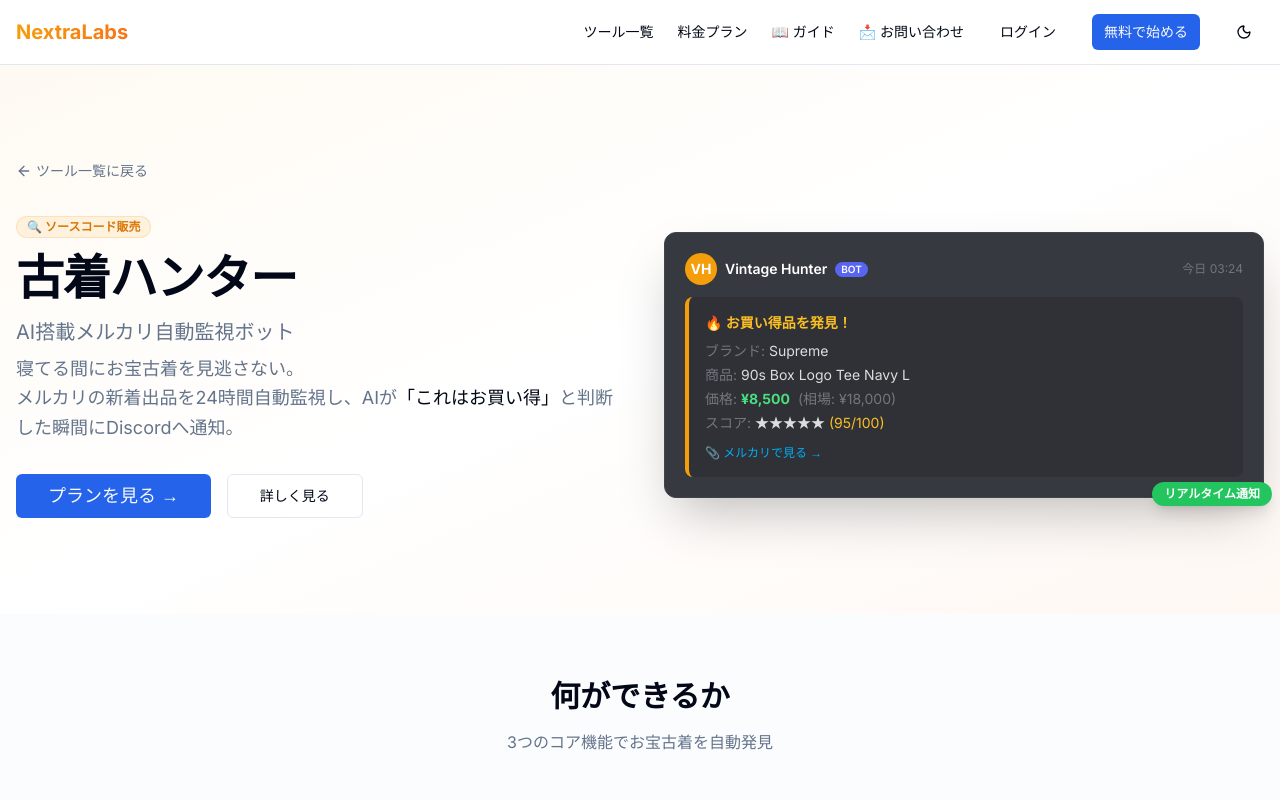
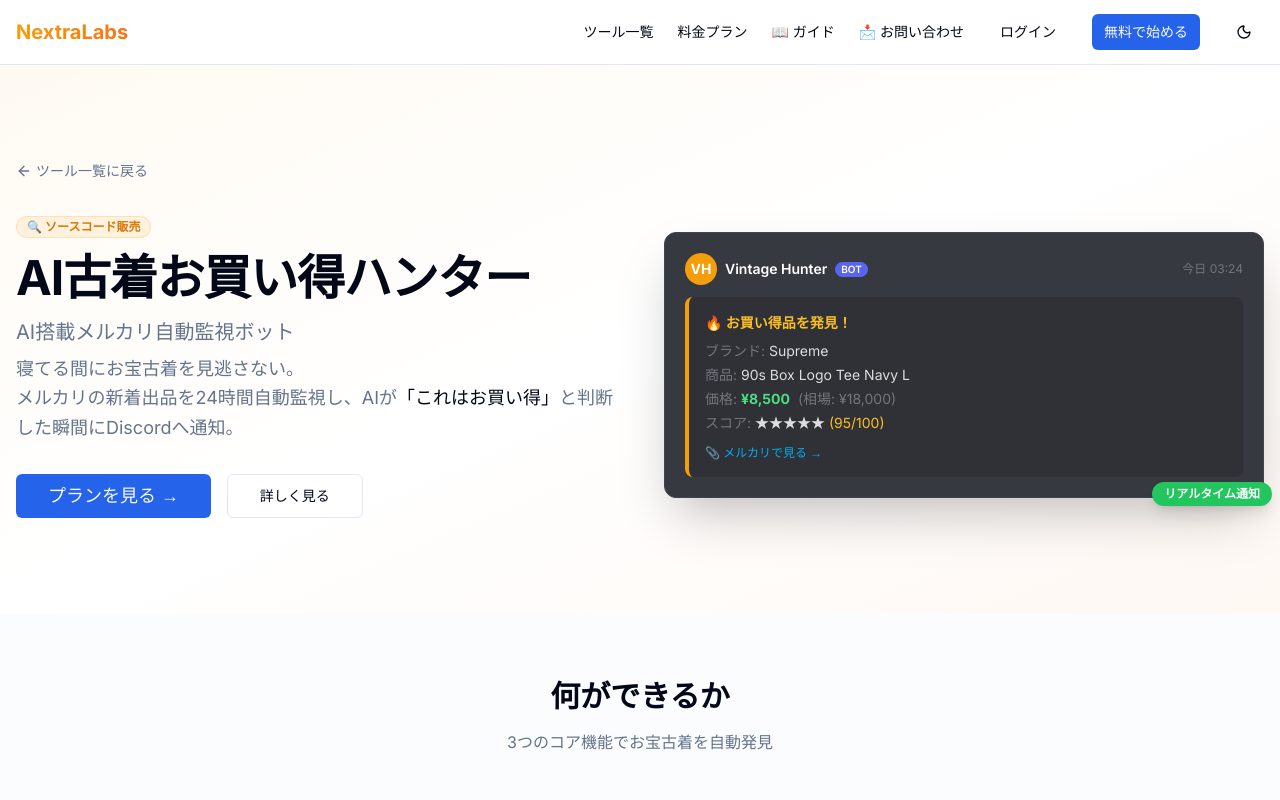
Before and after one commit to fyoneyone9-cyber/nextralabs-membership, a Next.js app: page /products/vintage-hunter in a window 1280 px wide. Shown: the top 800 px of the page. Built offline with nearby package versions, Linux system fonts and the light colour scheme; no server answers.

Commit message:
feat: rename to AI古着お買い得ハンター, move to premium (6 premium tools)

```diff
--- a/src/app/api/check-access/route.ts
+++ b/src/app/api/check-access/route.ts
@@ -11,7 +11,7 @@ export async function POST(request: NextRequest) {
       return NextResponse.json({ hasAccess: false, reason: 'not_logged_in' })
     }
 
-    const PREMIUM_TOOLS = ['inbox-organizer', 'prompt-master', 'youtube-producer', 'pet-translator', 'ai-select-shop']
+    const PREMIUM_TOOLS = ['inbox-organizer', 'prompt-master', 'youtube-producer', 'pet-translator', 'ai-select-shop', 'vintage-hunter']
 
     // 1. サブスクチェック
     const { data: subscription } = await supabase
--- a/src/app/products/page.tsx
+++ b/src/app/products/page.tsx
@@ -234,12 +234,12 @@ const lifeTools: Product[] = [
 const bizTools: Product[] = [
   {
     id: 'vintage-hunter',
-    title: '古着ハンター',
+    title: 'AI古着お買い得ハンター',
     subtitle: 'AI搭載メルカリ自動監視ボット',
     description:
       'メルカリの新着出品を24時間自動監視し、AIが「お買い得」と判断した瞬間にDiscordへ通知。寝てる間にお宝古着を見逃さない。',
-    price: '¥980/月',
-    priceNote: 'スタンダードプラン',
+    price: '¥1,980/月',
+    priceNote: 'プレミアムプラン',
     tags: ['Python', 'AWS Lambda', 'AI', 'Discord'],
     icon: Search,
     color: 'from-amber-500 to-orange-500',
@@ -473,7 +473,7 @@ export default function ProductsPage() {
           </div>
           <div className="w-px h-6 bg-border" />
           <div className="flex items-center gap-1.5">
-            <span className="font-bold text-2xl text-violet-500">5</span>
+            <span className="font-bold text-2xl text-violet-500">6</span>
             <span className="text-muted-foreground">プレミアム</span>
           </div>
         </div>
--- a/src/app/products/vintage-hunter/page.tsx
+++ b/src/app/products/vintage-hunter/page.tsx
@@ -179,7 +179,7 @@ export default function VintageHunterPage() {
                 🔍 ソースコード販売
               </Badge>
               <h1 className="text-4xl md:text-5xl font-bold tracking-tight mb-4">
-                古着ハンター
+                AI古着お買い得ハンター
               </h1>
               <p className="text-xl text-muted-foreground mb-2">
                 AI搭載メルカリ自動監視ボット
@@ -545,7 +545,7 @@ export default function VintageHunterPage() {
               <Button size="lg" className="text-xl px-12 py-6 shadow-lg">プランを見る →</Button>
             </Link>
             <p className="text-xs text-muted-foreground">
-              スタンダードプラン（¥980/月）で全ツール使い放題
+              プレミアムプラン（¥1,980/月）でプレミアムプラン限定ツール
             </p>
           </div>
         </div>
--- a/src/components/tools/AccessGate.tsx
+++ b/src/components/tools/AccessGate.tsx
@@ -2,7 +2,7 @@ import { redirect } from 'next/navigation'
 import { createServerSupabaseClient } from '@/lib/supabase/server'
 import Link from 'next/link'
 
-const PREMIUM_TOOLS = ['inbox-organizer', 'prompt-master', 'youtube-producer', 'pet-translator', 'ai-select-shop']
+const PREMIUM_TOOLS = ['inbox-organizer', 'prompt-master', 'youtube-producer', 'pet-translator', 'ai-select-shop', 'vintage-hunter']
 
 interface AccessGateProps {
   productId: string
--- a/src/components/tools/VintageHunter.tsx
+++ b/src/components/tools/VintageHunter.tsx
@@ -241,7 +241,7 @@ export default function VintageHunter() {
               VH
             </div>
             <div>
-              <h1 className="text-sm font-semibold text-white">古着ハンター</h1>
+              <h1 className="text-sm font-semibold text-white">AI古着お買い得ハンター</h1>
               <p className="text-xs text-gray-500">AI搭載ヴィンテージ検索</p>
             </div>
           </div>
```
